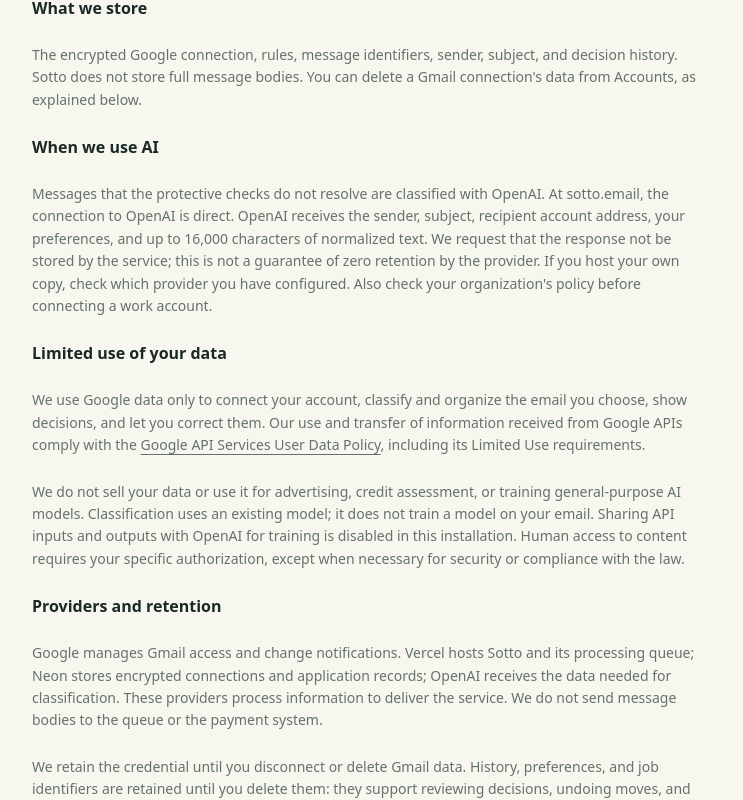
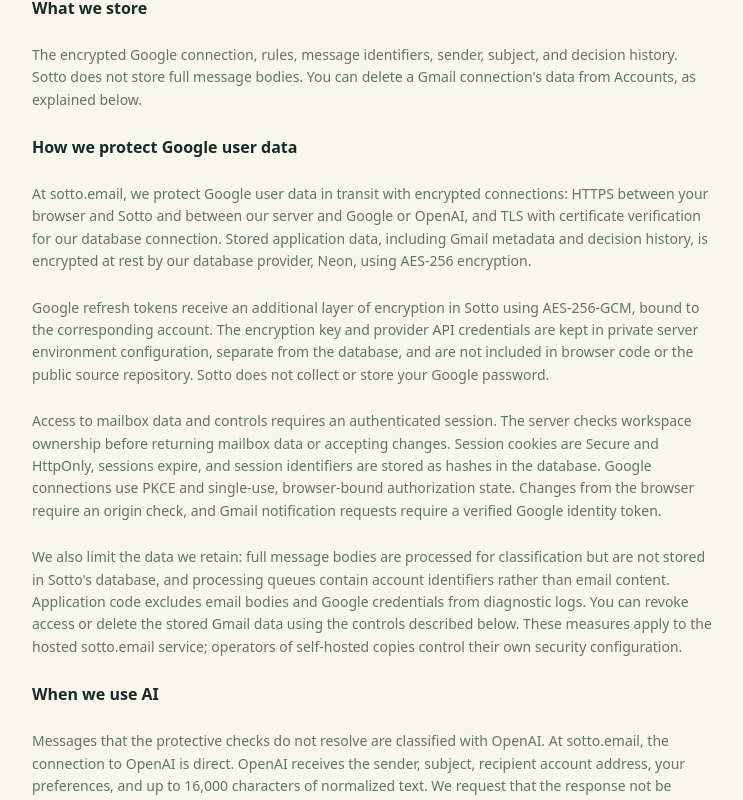
Before and after one commit to josebenitezg/sotto, a Next.js app: page /privacy in a window 1280 px wide. Shown: the part 618-1418 px from the top of the page, without its empty margins (268-1011 px from the left). Built offline with nearby package versions, Linux system fonts and the light colour scheme.

Commit message:
Disclose Google user data protection mechanisms in privacy policy

```diff
--- a/src/app/(public)/privacy/page.tsx
+++ b/src/app/(public)/privacy/page.tsx
@@ -38,6 +38,44 @@
         subject, and decision history. Sotto does not store full message bodies.
         You can delete a Gmail connection's data from Accounts, as explained
         below.
+      </p>
+      <h2 id="data-protection" className="text-base font-semibold">
+        How we protect Google user data
+      </h2>
+      <p className="text-muted-foreground">
+        At sotto.email, we protect Google user data in transit with encrypted
+        connections: HTTPS between your browser and Sotto and between our server
+        and Google or OpenAI, and TLS with certificate verification for our
+        database connection. Stored application data, including Gmail metadata
+        and decision history, is encrypted at rest by our database provider,
+        Neon, using AES-256 encryption.
+      </p>
+      <p className="text-muted-foreground">
+        Google refresh tokens receive an additional layer of encryption in
+        Sotto using AES-256-GCM, bound to the corresponding account. The
+        encryption key and provider API credentials are kept in private server
+        environment configuration, separate from the database, and are not
+        included in browser code or the public source repository. Sotto does not
+        collect or store your Google password.
+      </p>
+      <p className="text-muted-foreground">
+        Access to mailbox data and controls requires an authenticated session.
+        The server checks workspace ownership before returning mailbox data or
+        accepting changes. Session cookies are Secure and HttpOnly, sessions
+        expire, and session identifiers are stored as hashes in the database.
+        Google connections use PKCE and single-use, browser-bound authorization
+        state. Changes from the browser require an origin check, and Gmail
+        notification requests require a verified Google identity token.
+      </p>
+      <p className="text-muted-foreground">
+        We also limit the data we retain: full message bodies are processed for
+        classification but are not stored in Sotto's database, and processing
+        queues contain account identifiers rather than email content.
+        Application code excludes email bodies and Google credentials from
+        diagnostic logs. You can revoke access or delete the stored Gmail data
+        using the controls described below. These measures apply to the hosted
+        sotto.email service; operators of self-hosted copies control their own
+        security configuration.
       </p>
       <h2 className="text-base font-semibold">When we use AI</h2>
       <p className="text-muted-foreground">
@@ -157,9 +195,10 @@
         moves can no longer be undone from Sotto. We retain the minimum identity
         linking your sign-in to your workspace, the deletion time to prevent
         reconnections started before the request, your workspace email, and plan
-        data. Other accounts are not deleted. Reconnecting Google authorizes a
-        new review. This action does not request deletion of records that
-        providers may retain under their own policies.
+        data. Other accounts are not deleted. Reconnecting Google through the
+        connection notice authorizes filtering again. This action does not
+        request deletion of records that providers may retain under their own
+        policies.
       </p>
       <p className="text-xs text-muted-foreground">
         For support, privacy questions, or requests to delete sotto.email data,
@@ -173,7 +212,7 @@
         .
       </p>
       <p className="text-xs text-muted-foreground">
-        Last updated: September 2026. Each installation's operator is
+        Last updated: September 11, 2026. Each installation's operator is
         responsible for its configuration and data processing.
       </p>
     </main>
```
